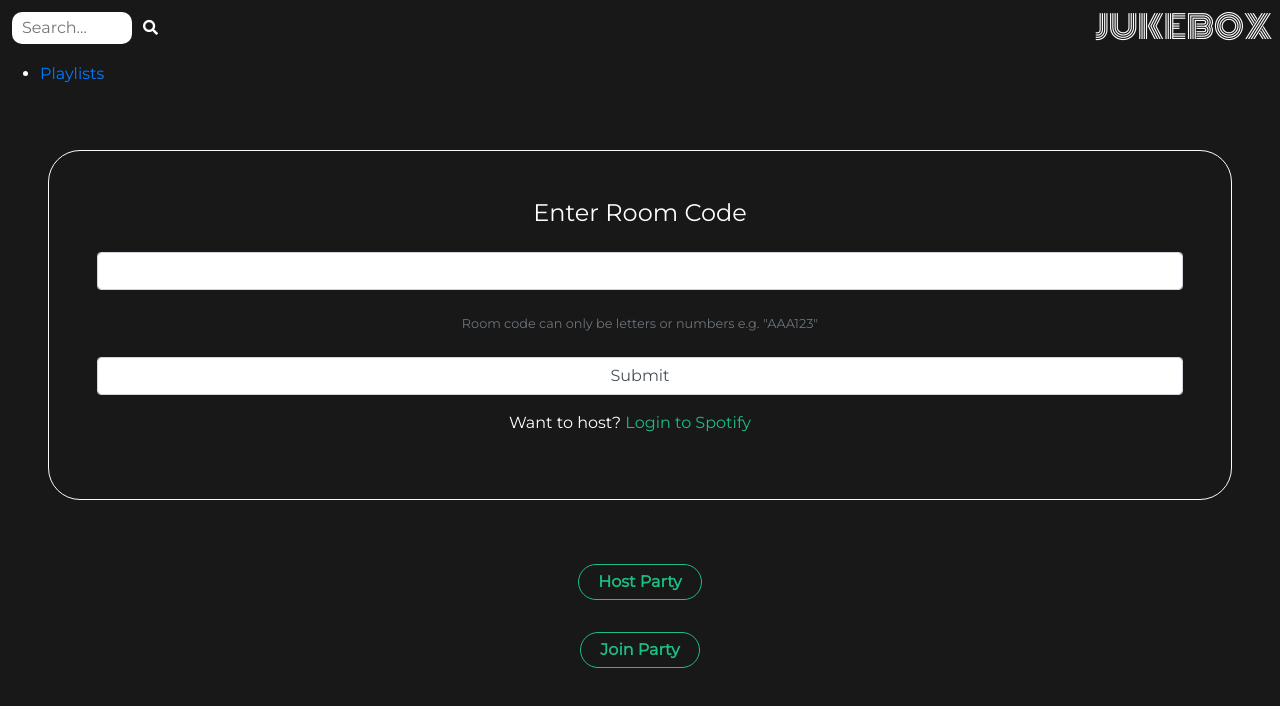
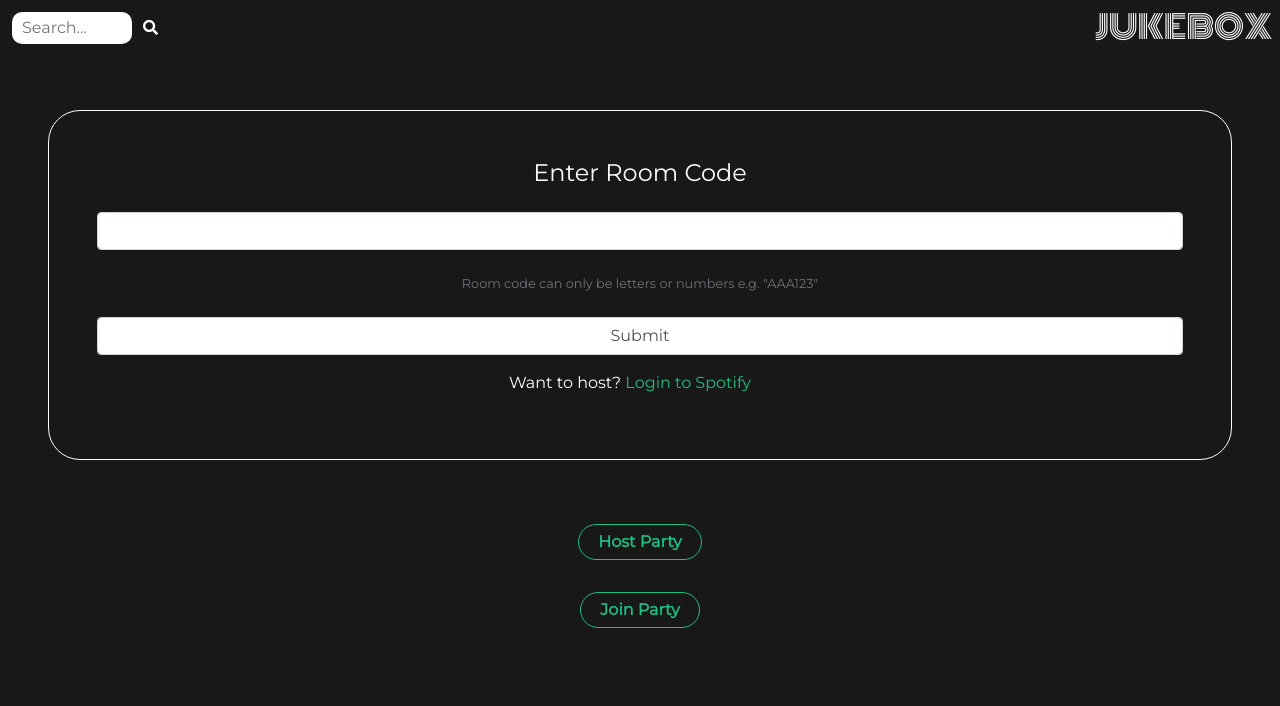
Before and after one commit to amandaungco/react-jukebox, a React (Create React App) app: page / in a window 1280 px wide. Shown: the top 706 px of the page. Built offline with nearby package versions, Linux system fonts and the light colour scheme.

Commit message:
Updated the splash to show up on initial land

```diff
--- a/src/App.js
+++ b/src/App.js
@@ -200,14 +200,12 @@ class App extends Component {
           playlistList: [],
           songList: [],
         });
-        console.log(this.state.playlistSongs);
       })
       .catch((error) => {
         this.setState({
           errorMessage: error.message,
         });
       });
-      console.log(this.state.playlistSongs);
   }
 
   onEndParty = () => {
@@ -230,11 +228,11 @@ class App extends Component {
         <div className="App .bg-dark">
             <SearchBar onSearchSubmitCallback={this.onSearchSubmit} />
           <div>
-          <ul>
+          {typeof(window.access_token)!=="undefined" && <ul>
             <li>
               <Link to="/playlist/">Playlists</Link>
             </li>
-          </ul>
+          </ul> }
             {typeof(this.state.currentPlaylist) !== 'object' ? (null) : (<MainSection2 playlist={this.state.currentPlaylist} setPlaylist = {(playlist) => this.setPlaylist(playlist)} />)}
            {this.state.songList.length === 0 ? (null): (<TracksView songs={this.state.songList} addSong={(song) => this.addSong(song)}/>)}
           <div>
```
